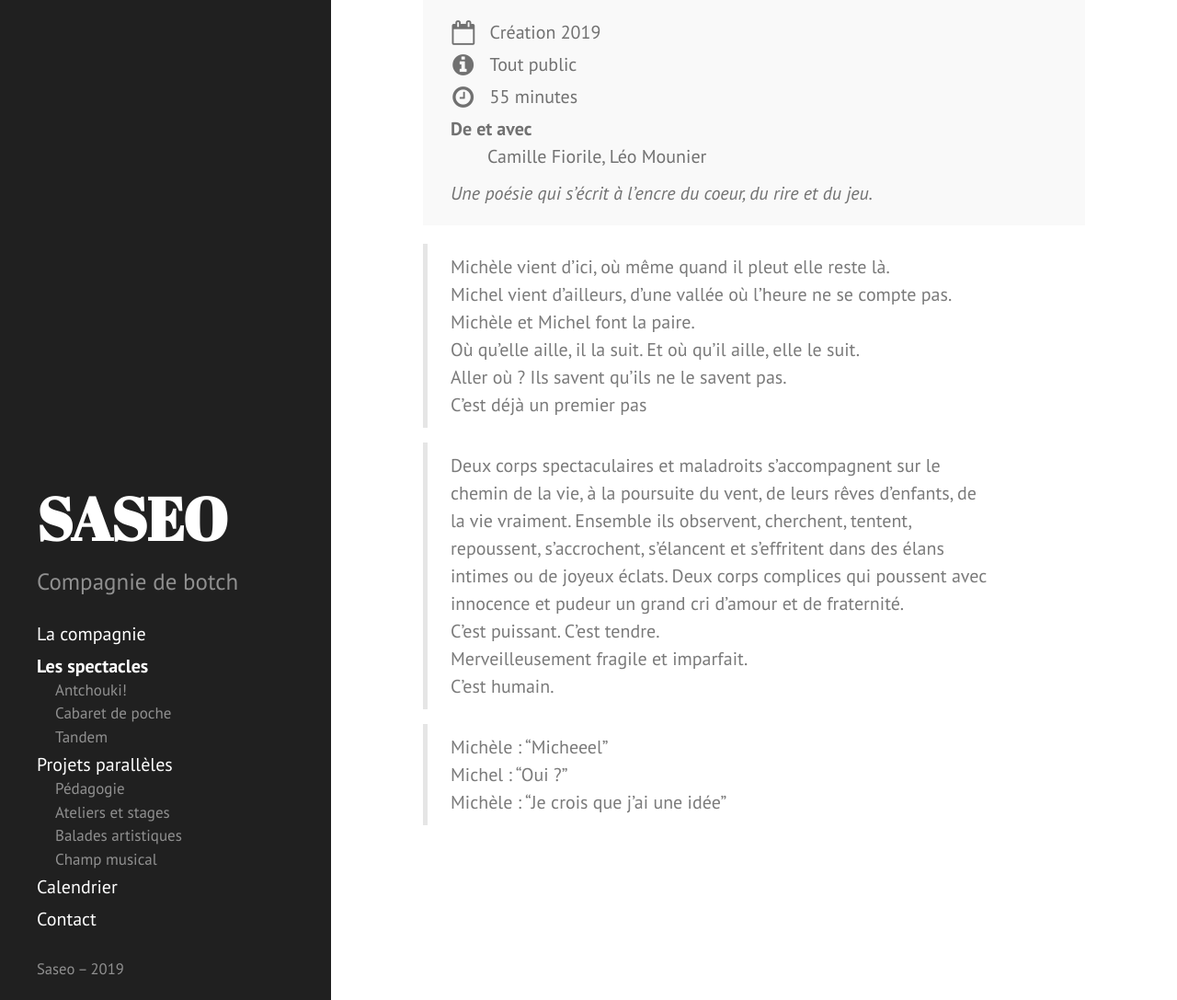
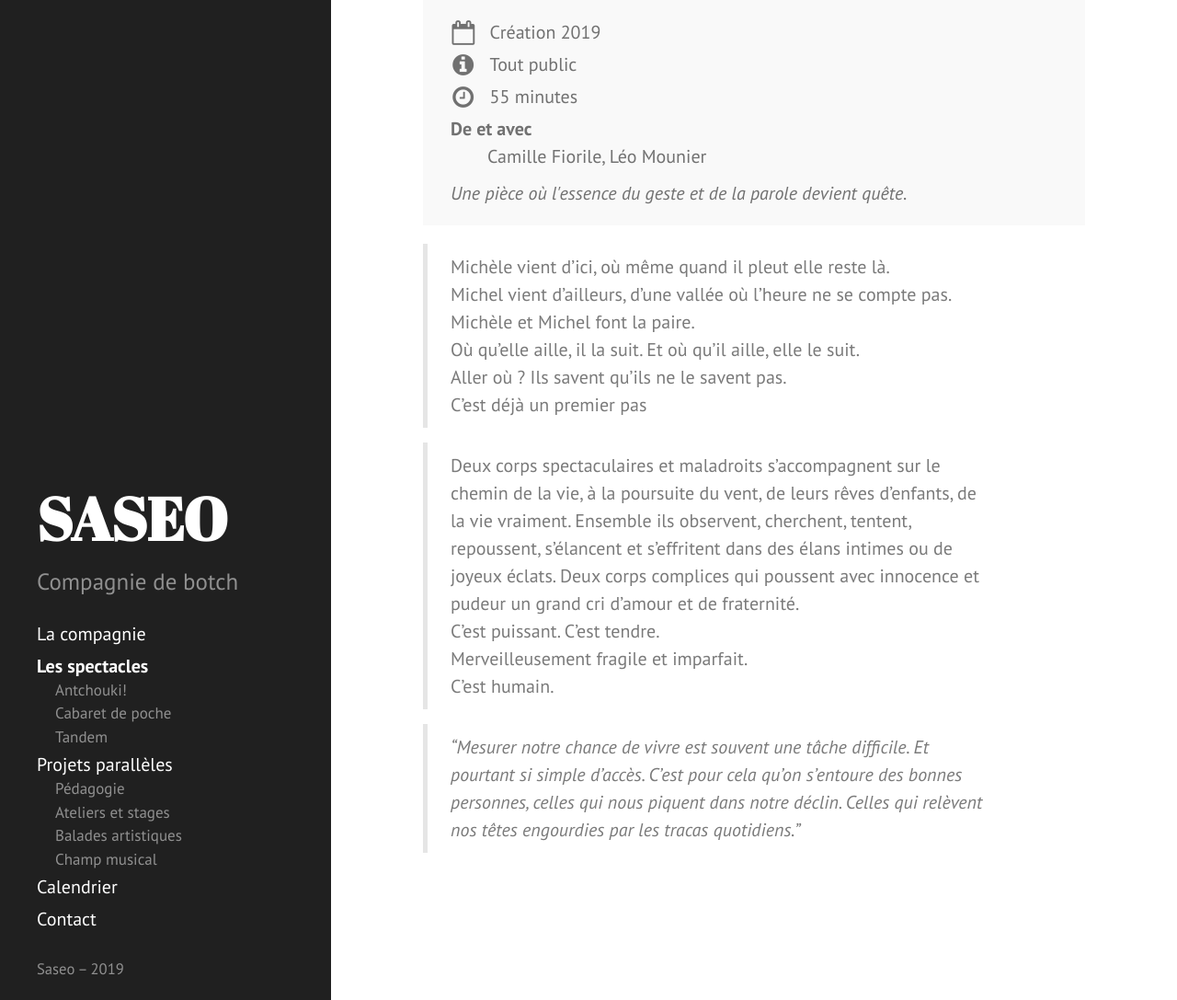
Before and after one commit to rizoom/saseo.org, a Jekyll site: the page built from spectacles.md, in a window 1280 px wide and 1400 px high, scrolled down 2770 px. Shown: the part 313-1400 px from the top of the window at 92% size. Built offline with Jekyll 4.4.1, drawn with Linux system fonts in a browser that asks for light colours.

Commit message:
Update spectacles.md

```diff
--- a/spectacles.md
+++ b/spectacles.md
@@ -100,7 +100,7 @@ Ici les prouesses circassiennes s'enchaînent sur une piste de 2 mètres de diam
     <dd class="mb-0">Camille Fiorile, Léo Mounier</dd>
   </dl>
   <div class="mt-2 ml-2 mb-0">
-    <em>Une poésie qui s’écrit à l’encre du coeur, du rire et du jeu.</em>
+    <em>Une pièce où l'essence du geste et de la parole devient quête.</em>
   </div>
 </div>
 
@@ -111,12 +111,11 @@ Ici les prouesses circassiennes s'enchaînent sur une piste de 2 mètres de diam
 > Aller où ? Ils savent qu'ils ne le savent pas.
 > C'est déjà un premier pas
 
-> Deux corps spectaculaires et maladroits s'accompagnent sur le chemin de la vie, à la poursuite du vent, de leurs rêves d'enfants, de la vie vraiment. Ensemble ils observent, cherchent, tentent, repoussent, s'accrochent, s'élancent et s'effritent dans des élans intimes ou de joyeux éclats.
+> Deux corps spectaculaires et maladroits s'accompagnent sur le chemin de la vie, à la poursuite du vent, de leurs rêves d'enfants, de la vie vraiment. Ensemble ils observent, cherchent, tentent, repoussent, s'élancent et s'effritent dans des élans intimes ou de joyeux éclats.
 > Deux corps complices qui poussent avec innocence et pudeur un grand cri d’amour et de fraternité.
 > C’est puissant. C’est tendre.
 > Merveilleusement fragile et imparfait.
 > C’est humain.
 
-> Michèle : "Micheeel"
-> Michel : "Oui ?"
-> Michèle : "Je crois que j'ai une idée"
+> <em>"Mesurer notre chance de vivre est souvent une tâche difficile. Et pourtant si simple d'accès. C'est pour cela qu'on s'entoure des bonnes personnes, celles qui nous piquent dans notre déclin.
+Celles qui relèvent nos têtes engourdies par les tracas quotidiens."</em>
```
